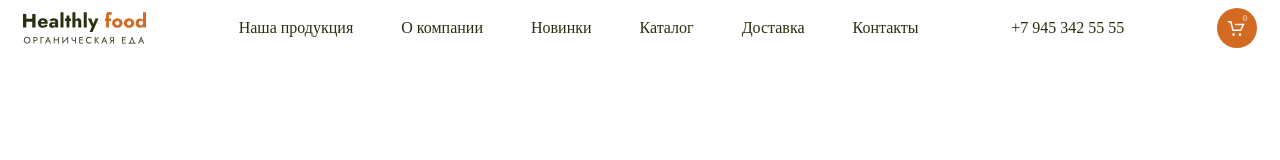
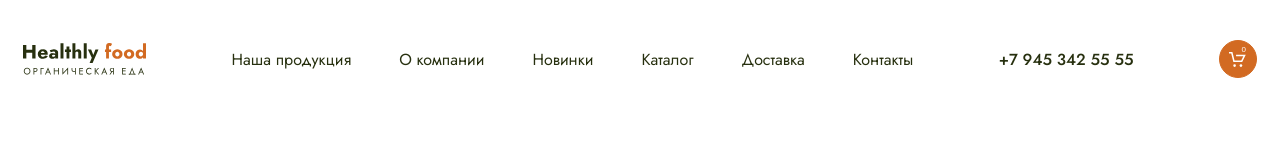
Before and after one commit to MESmirnov69/Module02-Shop, a website built with webpack: page src/index.html in a window 1280 px wide. Built offline with nearby package versions, Linux system fonts and the light colour scheme.

Commit message:
add styles header

```diff
--- a/src/index.html
+++ b/src/index.html
@@ -34,9 +34,9 @@
                 </ul>
             </nav>
             <a href="tel:+794553425555" class="header__tel">+7 945 342 55 55</a>
-            <a href="#" class="header__cart">
+            <button href="#" class="header__cart">
                 <span class="header__counter">0</span>
-            </a>
+            </button>
         </header>
     </div>
 </body>
--- a/src/styles/main.scss
+++ b/src/styles/main.scss
@@ -1,6 +1,16 @@
-$text: #27300f;
+@import url('https://fonts.googleapis.com/css2?family=Cormorant:ital,wght@0,700;1,700&family=Jost:wght@400;500&display=swap');
+$green: #27300f;
 $orange: #d26a22;
 $white: #ffffff;
+$font-jost: 'Jost', sans-serif;
+$font-cormorant: 'Cormorant', serif;
+html {
+    font-size: 10px;
+}
+body {
+    font-size: 1.6rem;
+    font-family: $font-jost;
+}
 .header {
     max-width: 1440px;
     margin: 0 auto;
@@ -9,24 +19,26 @@ $white: #ffffff;
     display: flex;
     justify-content: space-between;
     align-items: center;
+    margin-top: 4rem;
     &__nav {
         display: flex;
         list-style-type: none;
         margin: 0;
         padding-left: 0;
-        gap: 48px;
+        gap: 4.8rem;
     }
     &__link {
-        font-size: 16px;
-        color: $text;
+        font-size: 1.6rem;
+        color: $green;
         text-decoration: none;
         &:hover {
             color: $orange;
         }
     }
     &__tel {
-        font-size: 16px;
-        color: $text;
+        font-size: 1.6rem;
+        font-weight: 500;
+        color: $green;
         text-decoration: none;
         &:hover {
         color: $orange;
@@ -34,31 +46,34 @@ $white: #ffffff;
     }
     &__cart {
         display: block;
-        width: 40px;
-        height: 40px;
+        width: 3.8rem;
+        height: 3.8rem;
         border-radius: 100%;
         background-color: $orange;
         background-image: url(../images/cart.svg);
         background-repeat: no-repeat;
         background-position: center center;
-        background-size: 17px 15px;
+        background-size: 1.7rem 1.5rem;
         position: relative;
+        border: 1px solid $orange;
+        &:hover {
+            background-color: $green;
+            border: 1px solid $green;
+        }
     }
     &__counter {
-        font-size: 8px;
+        font-size: .8rem;
         color: $white;
         position: absolute;
-        right: 10px;
-        top: 6px;
-
-
+        right: 1rem;
+        top: .4rem;
     }
 }
 .logo {
     display: block;
     background-image: url(../images/logo.svg);
     background-size: cover;
-    width: 123px;
-    height: 32px;
+    width: 12.3rem;
+    height: 3.2rem;
     background-repeat: no-repeat;
 }
```
Also changed, not shown: dist/index.html, dist/styles/main.css.
